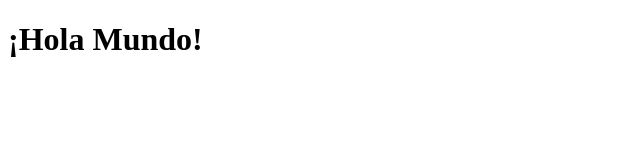
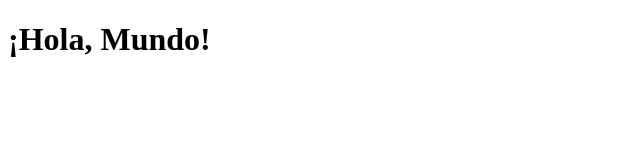
Before and after one commit to Matias486/git_lab, a plain HTML site: page index.html in a window 1280 px wide. Shown: the full height of the page, 0-640 px from the left. Drawn offline with Linux system fonts and the light colour scheme.

Commit message:
nueva linea en hola.txt y agregada una , en index.html

```diff
--- a/index.html
+++ b/index.html
@@ -1,6 +1,6 @@
 <!DOCTYPE html>
 <html lang="en">
   <body>
-    <h1>¡Hola Mundo!</h1>
+    <h1>¡Hola, Mundo!</h1>
   </body>
 </html>
```
Also changed, not shown: hola.txt.
